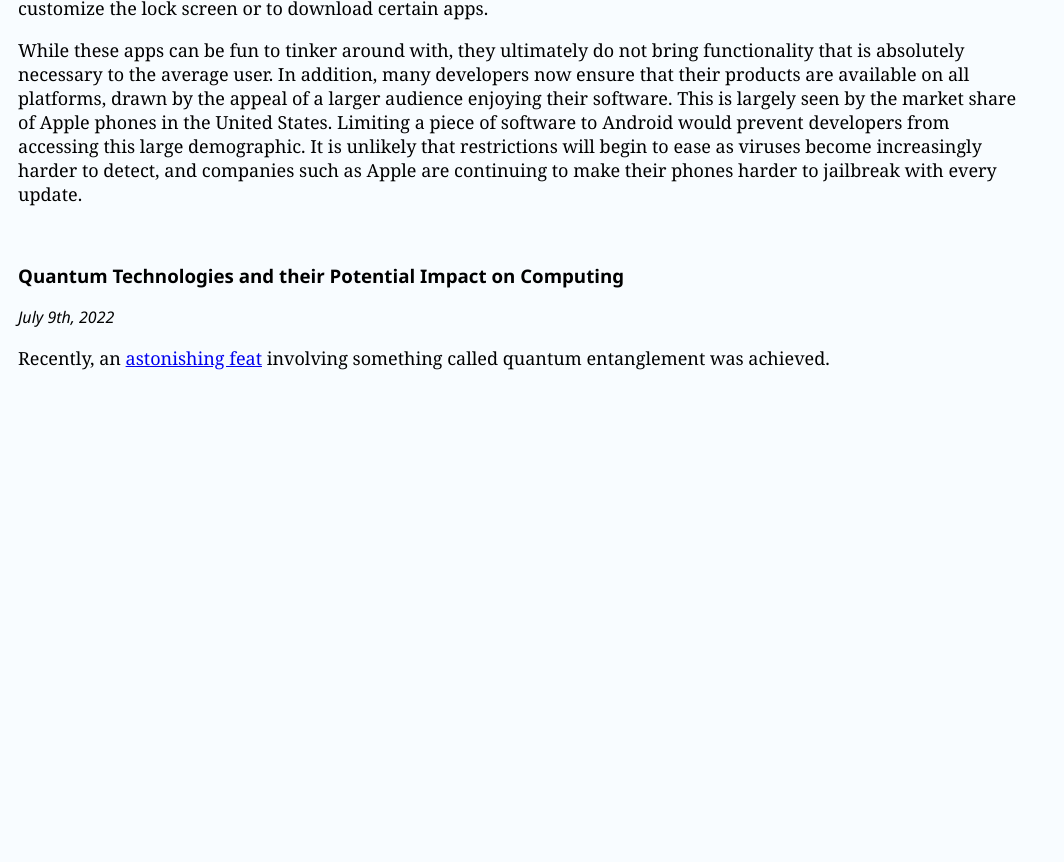
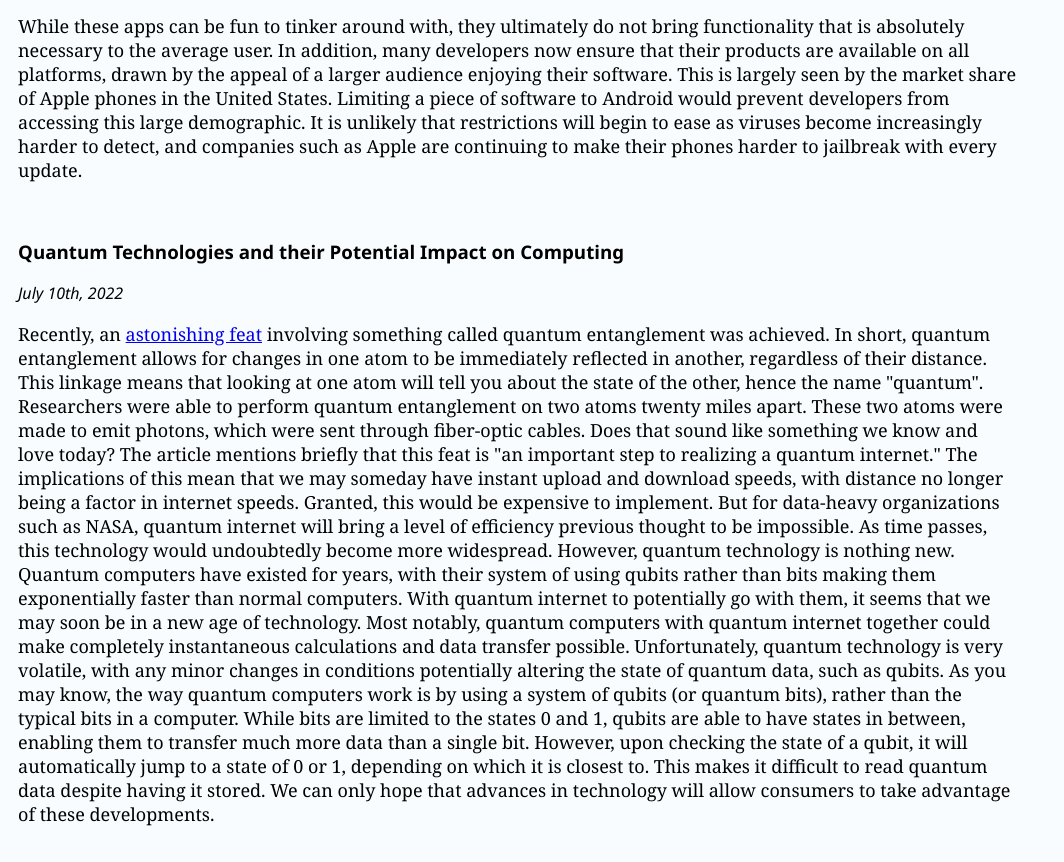
Before and after one commit to zoh-f/zoh-f.github.io, a plain HTML site: page index.html in a window 1280 px wide. Shown: the part 1157-2019 px from the top of the page, without its empty margins (0-1064 px from the left). Before the commit the page ends 1563 px from the top, so only its background shows below. Drawn offline with Linux system fonts and the light colour scheme.

Commit message:
Add files via upload

```diff
--- a/index.html
+++ b/index.html
@@ -18,7 +18,7 @@
         <h3 class = "p1">DALL-E Will Revolutionize Art, Bringing Ethical Concerns Along With It</h3>
         <p class = "p1"><em>July 5th, 2022</em></p>
         <div id="images">
-        <img src="https://cdn.openai.com/dall-e-2/demos/variations/originals/robo_dalle.jpg" alt="A realistic painting of a half-man, half-cyborg made with DALL-E 2" style="float:right;width:30%;height:30%;">
+        <img src="https://cdn.openai.com/dall-e-2/demos/variations/originals/robo_dalle.jpg" alt="A realistic painting of a half-man, half-cyborg made with DALL-E 2" style="float:right;width:10%;height:10%;">
         <div class = "caption" style="text-align:right;"><em>Artwork made with DALL-E 2</em></div>
         </div>
         <p class = "p2"><a href="https://openai.com/dall-e-2/">DALL-E 2</a>, an AI created by OpenAI, has the capability to generate high quality art using nothing but user-inputted text.
@@ -53,8 +53,23 @@
     </div>
     <div style = padding:10px;>
         <h3 class = "p1">Quantum Technologies and their Potential Impact on Computing</h3>
-        <p class = "p1"><em>July 9th, 2022</em></p>
-        <p class = "p2">Recently, an <a href="https://newatlas.com/telecommunications/quantum-entanglement-atoms-distance-record/">astonishing feat</a> involving something called quantum entanglement was achieved.</p>
+        <p class = "p1"><em>July 10th, 2022</em></p>
+        <p class = "p2">Recently, an <a href="https://newatlas.com/telecommunications/quantum-entanglement-atoms-distance-record/">astonishing feat</a> involving something called quantum entanglement was achieved.
+            In short, quantum entanglement allows for changes in one atom to be immediately reflected in another, regardless of their distance.
+            This linkage means that looking at one atom will tell you about the state of the other, hence the name "quantum". Researchers were able to perform quantum entanglement on two atoms twenty miles apart.
+            These two atoms were made to emit photons, which were sent through fiber-optic cables. Does that sound like something we know and love today? The article mentions briefly that this feat is "an important step to realizing a quantum internet."
+            The implications of this mean that we may someday have instant upload and download speeds, with distance no longer being a factor in internet speeds. Granted, this would be expensive to implement.
+            But for data-heavy organizations such as NASA, quantum internet will bring a level of efficiency previous thought to be impossible. As time passes, this technology would undoubtedly become more widespread.
+            However, quantum technology is nothing new. Quantum computers have existed for years, with their system of using qubits rather than bits making them exponentially faster than normal computers.
+            With quantum internet to potentially go with them, it seems that we may soon be in a new age of technology.
+            Most notably, quantum computers with quantum internet together could make completely instantaneous calculations and data transfer possible.
+            Unfortunately, quantum technology is very volatile, with any minor changes in conditions potentially altering the state of quantum data, such as qubits.
+            As you may know, the way quantum computers work is by using a system of qubits (or quantum bits), rather than the typical bits in a computer.
+            While bits are limited to the states 0 and 1, qubits are able to have states in between, enabling them to transfer much more data than a single bit.
+            However, upon checking the state of a qubit, it will automatically jump to a state of 0 or 1, depending on which it is closest to. This makes it difficult to read quantum data despite having it stored.
+            We can only hope that advances in technology will allow consumers to take advantage of these developments.
+
+         </p>
         </p>
     </div>
 
```
